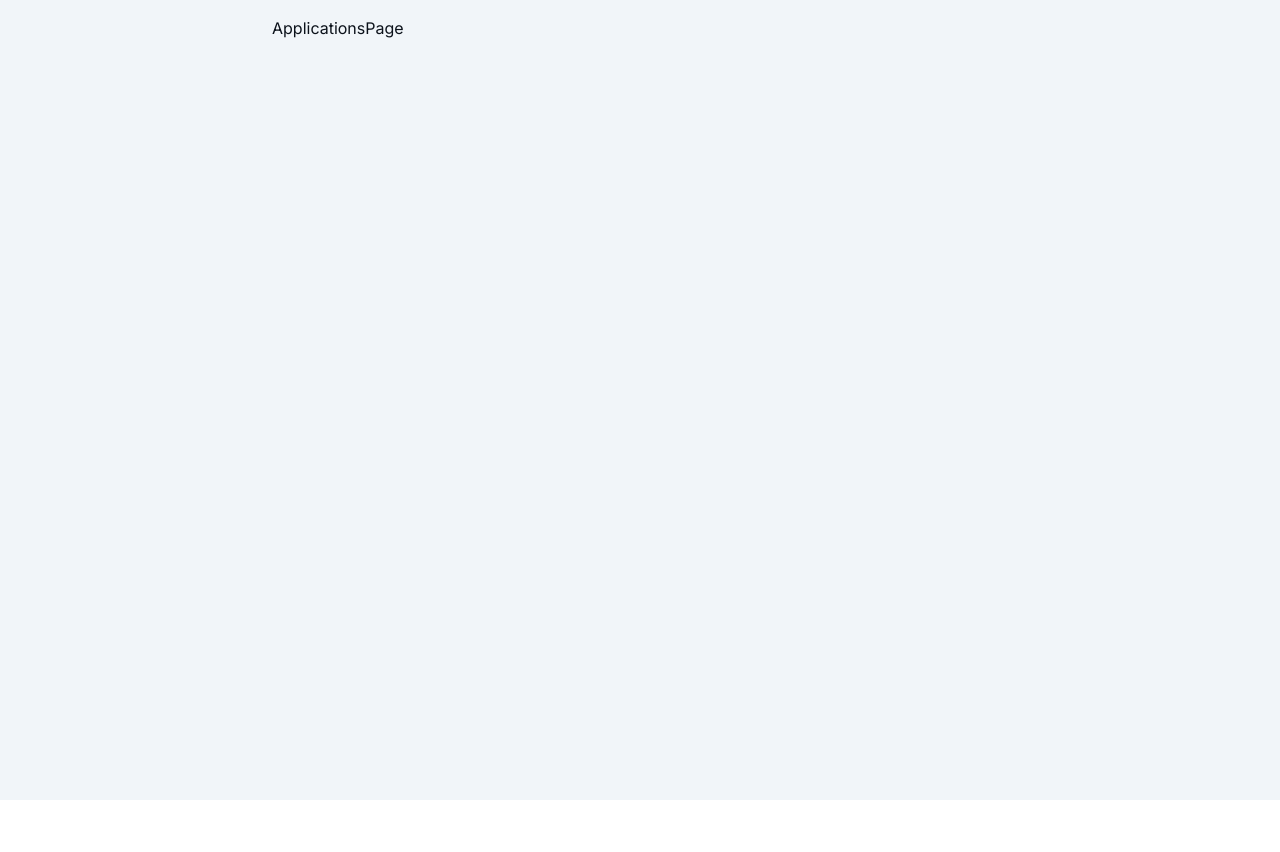
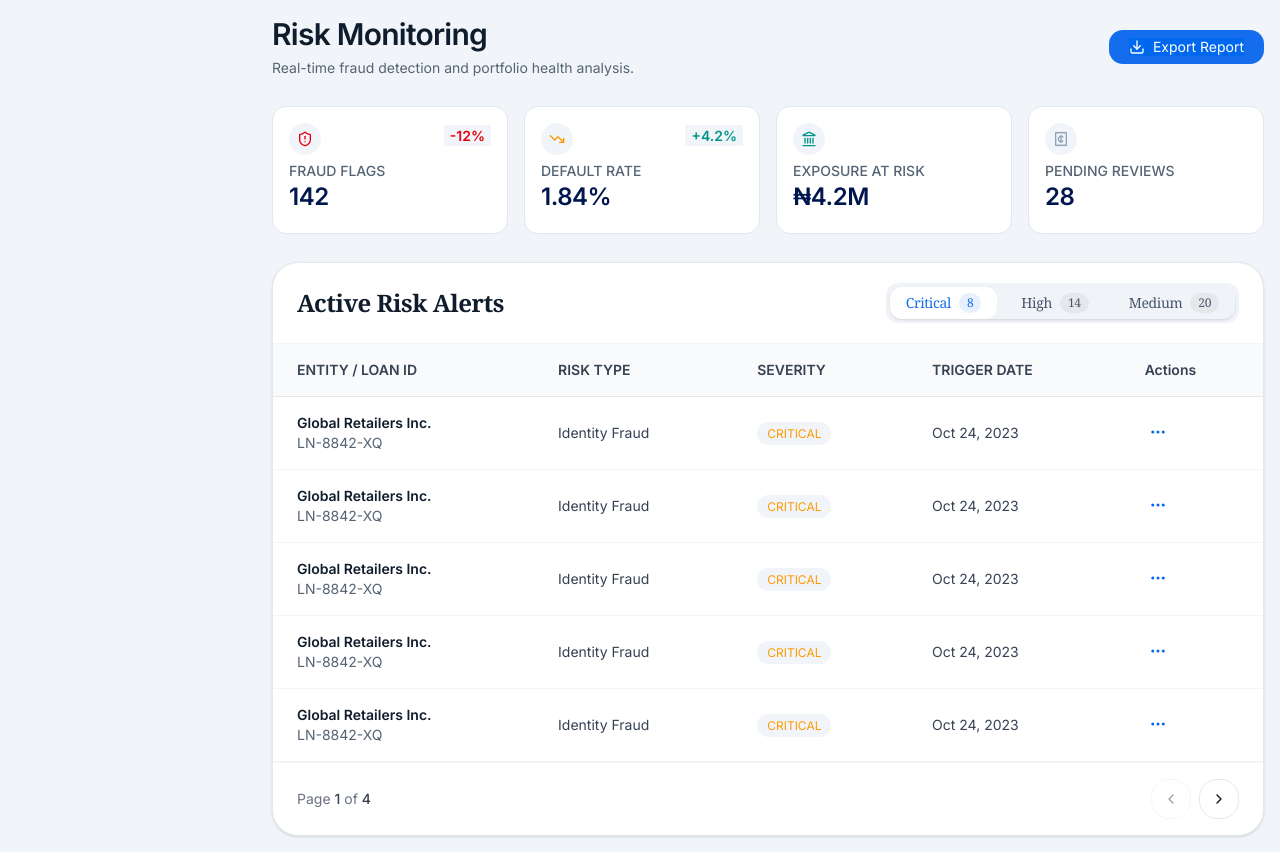
Before and after one commit to Banicoop/coocredit-business, a Next.js app: page /loan-officer/risks in a window 1280 px wide. Before the commit the page ends 800 px from the top, so only its background shows below. Built offline with nearby package versions, Linux system fonts and the light colour scheme; a web font is replaced by a local one.

Commit message:
implement risk page

```diff
--- /dev/null
+++ b/src/app/(dashboard)/loan-officer/(main)/risks/AlertRiskList.tsx
@@ -0,0 +1,97 @@
+'use client';
+
+import { BasicTable } from '@/components/primitives/tables/BasicTable';
+import Typography from '@/components/primitives/Typography';
+import { ActionDropdown } from '@/components/ui/ActionDropDown';
+import { Tabs } from '@/components/ui/Tabs';
+import { Flex } from '@/components/ui/ui-layout';
+import { Eye } from 'lucide-react';
+
+
+const data = Array.from({length: 20}, (_, i) => ({
+    id: `${i + 1}`,
+    entity: {
+        name: 'Global Retailers Inc.',
+        id: 'LN-8842-XQ'
+    },
+    riskType: 'Identity Fraud',
+    severity: 'CRITICAL',
+    date: 'Oct 24, 2023'
+}))
+
+
+const tabs = [
+    {
+        label: 'Critical',
+        value: 'critical',
+        count: 8
+    },
+    {
+        label: 'High',
+        value: 'high',
+        count: 14
+    },
+    {
+        label: 'Medium',
+        value: 'medium',
+        count: 20
+    },
+]
+
+const Title = () => (
+    <Flex className='justify-between'>
+        <Typography variant='h3'>Active Risk Alerts</Typography>
+        <Tabs items={tabs} defaultValue='critical'/>
+    </Flex>
+)
+
+const AlertRiskList = () => {
+
+    const columns = [
+        {
+            key: 'entity',
+            title: 'ENTITY / LOAN ID',
+            render: (entity: any) => (
+                <div className="flex flex-col">
+                    <Typography weight='semibold'>{entity.name}</Typography>
+                    <Typography color='primary'>{entity.id}</Typography>
+                </div>
+            )
+        },
+        {
+            key: 'riskType',
+            title: 'RISK TYPE'
+        },
+        {
+            key: 'severity',
+            title: 'SEVERITY',
+            render: (val: string) => (
+                <Typography className='py-1 px-2.5 rounded-lg bg-accent text-chart-5 text-xs capitalize'>{val}</Typography>
+            )
+        },
+        {
+            key: 'date',
+            title: 'TRIGGER DATE'
+        },
+        {
+            key: 'id',
+            title: 'Actions',
+            render: (id: string) => (
+                <ActionDropdown
+                actions={[
+                    {
+                        label: 'View Details',
+                        icon: Eye,
+                        variant: 'destructive'
+                    }
+                ]}/>
+            )
+        },
+    ]
+
+  return (
+    <BasicTable columns={columns} data={data ?? []} title={<Title/>} pageSize={5} pagination/>
+  )
+}
+
+export default AlertRiskList;
--- a/src/app/(dashboard)/loan-officer/(main)/risks/page.tsx
+++ b/src/app/(dashboard)/loan-officer/(main)/risks/page.tsx
@@ -1,8 +1,41 @@
-import React from 'react'
+import Typography from '@/components/primitives/Typography';
+import { CardWidget } from '@/components/ui/cards';
+import { PageHeader } from '@/components/ui/PageHeader';
+import { Grid } from '@/components/ui/ui-layout';
+import { Download, Landmark, ReceiptCent, ShieldAlert, TrendingDown } from 'lucide-react';
+import AlertRiskList from './AlertRiskList';
+
 
 const RiskPage = () => {
   return (
-    <div>ApplicationsPage</div>
+    <Grid className='gap-7'>
+      <PageHeader title='Risk Monitoring'
+      description='Real-time fraud detection and portfolio health analysis.'
+      actions={[{
+        label: 'Export Report',
+        variant: 'primary',
+        icon: <Download size={16}/>
+      }]}/>
+
+      <Grid className='grid-cols-2 md:grid-cols-4 gap-4'>
+        <CardWidget label='FRAUD FLAGS'
+          info={<Typography className='py-0.5 px-1.5 bg-accent text-destructive font-semibold'>-12%</Typography>}
+          icon={<ShieldAlert size={16} className='text-destructive'/>}
+          num='142'/>
+        <CardWidget label='DEFAULT RATE'
+          info={<Typography className='py-0.5 px-1.5 bg-accent text-chart-2 font-semibold'>+4.2%</Typography>}
+          icon={<TrendingDown size={16} className='text-chart-5'/>}
+          num='1.84%'/>
+        <CardWidget label='EXPOSURE AT RISK'
+          icon={<Landmark size={16} className='text-chart-2'/>}
+          num='₦4.2M'/>
+        <CardWidget label='PENDING REVIEWS'
+          icon={<ReceiptCent size={16} className='text-ring'/>}
+          num='28'/>
+      </Grid>
+
+      <AlertRiskList/>
+    </Grid>
   )
 }
 
--- a/src/components/ui/cards.tsx
+++ b/src/components/ui/cards.tsx
@@ -23,7 +23,7 @@ export const PipeLine:FC<PipeLineProps> = ({className, num, numClassName, label,
 
 
 
- export const CardWidget:FC<CardWidgetProps> = ({icon, label, info, num}) => {
+ export const CardWidget:FC<CardWidgetProps> = ({icon, label, info, num, others}) => {
 
    return(
     <FlexBox className='flex-col h-32'>
@@ -35,6 +35,7 @@ export const PipeLine:FC<PipeLineProps> = ({className, num, numClassName, label,
       </Flex>
       <Typography color='primary' weight='medium'>{label}</Typography>
       <Typography variant='h3' color='primary2'>{num}</Typography>
+      {others && <div>{others}</div>}
     </FlexBox>
     )
  }
```
Also changed, not shown: src/types/types.ts (+4 -3 lines).
